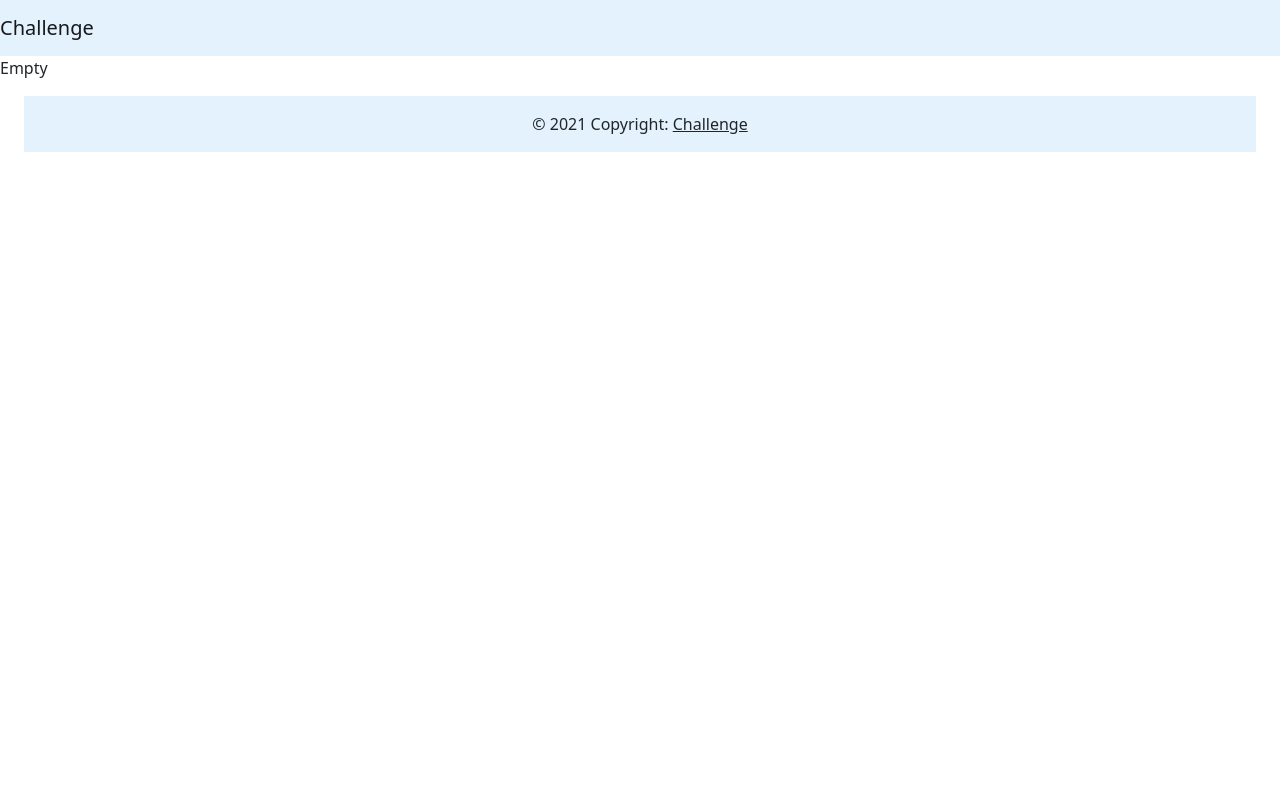
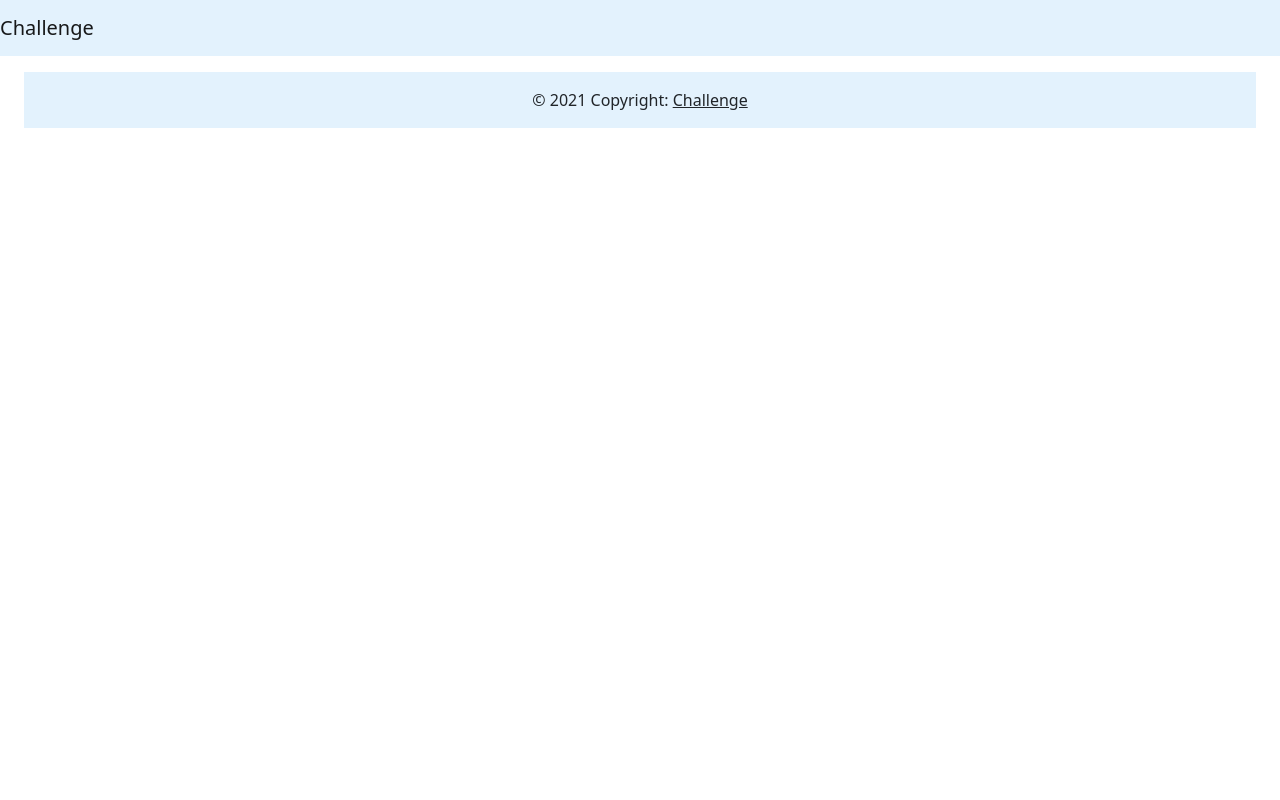
Before and after one commit to lealheda/rickandmorty, a PHP site: page /php/src/index.php in a window 1280 px wide. Run offline with PHP 8.4, Linux system fonts and the light colour scheme; data that the repository does not hold is empty.

Commit message:
Clean code

```diff
--- a/php/src/classes/api.php
+++ b/php/src/classes/api.php
@@ -1,7 +1,6 @@
 <?php
     function CallAPI($method, $url)
     {
-
         $curl = curl_init();
         $output = new stdClass();
         $output->results = [];
@@ -18,7 +17,6 @@
             break;
 
         }
-
         return $output;
     }
 ?>
--- a/php/src/classes/body.php
+++ b/php/src/classes/body.php
@@ -4,15 +4,12 @@
     $page_limit = 0;
     if(isset($_REQUEST['page'])) {
         $page = $_REQUEST['page'];
-    } else {
-        print("Empty");
     }
     $url = "https://rickandmortyapi.com/api/character/?page=" . $page;
     $objResultSet = CallAPI("GET", $url);
     if(!empty($objResultSet->info)) {
         $page_limit = $objResultSet->info->pages;
     }
-    //var_dump($objResultSet)
 ?>
 
 <body>
--- a/php/src/index.php
+++ b/php/src/index.php
@@ -11,5 +11,4 @@
     <script src="https://ajax.googleapis.com/ajax/libs/jquery/3.5.1/jquery.min.js"></script>
     <script src="https://maxcdn.bootstrapcdn.com/bootstrap/3.4.1/js/bootstrap.min.js"></script>
     <script src="js/body.js"></script>
-
 </html>
```
